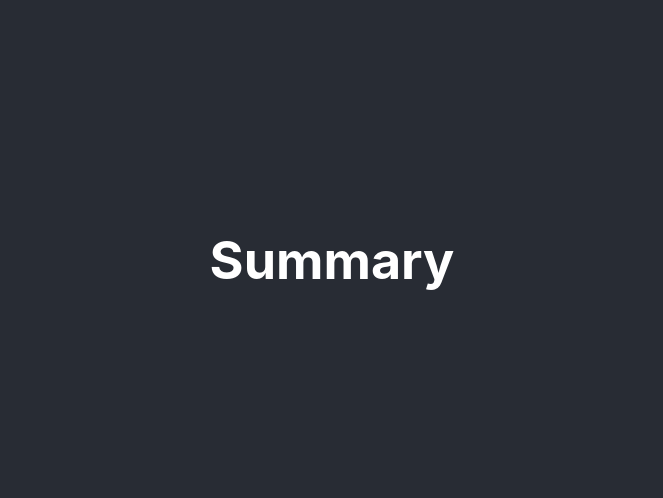
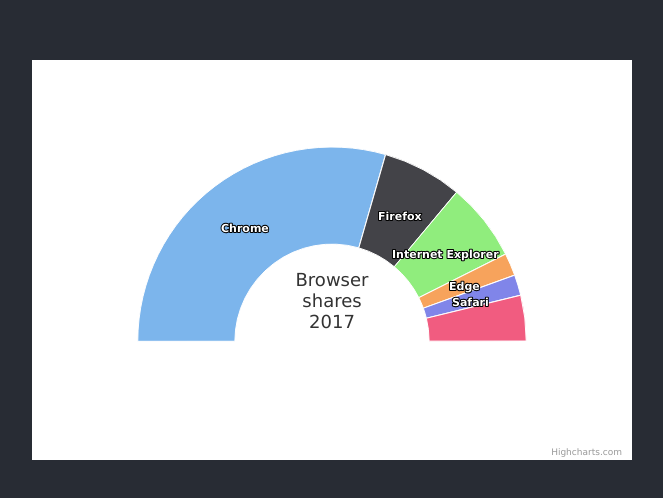
Before and after one commit to roninbar/roninbar.github.io, a React (Create React App) app: page /countries/summary in a window 1280 px wide. Shown: the part 140-638 px from the top of the page, without its empty margins (308-971 px from the left). Built offline with nearby package versions, Linux system fonts and the light colour scheme.

Commit message:
Replace <Summary> with a Highcharts demo graph.

```diff
--- a/src/components/Summary.js
+++ b/src/components/Summary.js
@@ -1,5 +1,75 @@
-import React from 'react';
+import Highcharts from 'highcharts';
+import HighchartsReact from 'highcharts-react-official';
+import React, { Component } from 'react';
 
-export default function Summary() {
-    return <h1>Summary</h1>;
+export default class Summary extends Component {
+
+    constructor(props) {
+        super(props);
+
+        this.state = {
+            chartOptions: {
+                chart: {
+                    plotBackgroundColor: null,
+                    plotBorderWidth: 0,
+                    plotShadow: false
+                },
+                title: {
+                    text: 'Browser<br>shares<br>2017',
+                    align: 'center',
+                    verticalAlign: 'middle',
+                    y: 60
+                },
+                tooltip: {
+                    pointFormat: '{series.name}: <b>{point.percentage:.1f}%</b>'
+                },
+                accessibility: {
+                    point: {
+                        valueSuffix: '%'
+                    }
+                },
+                plotOptions: {
+                    pie: {
+                        dataLabels: {
+                            enabled: true,
+                            distance: -50,
+                            style: {
+                                fontWeight: 'bold',
+                                color: 'white'
+                            }
+                        },
+                        startAngle: -90,
+                        endAngle: 90,
+                        center: ['50%', '75%'],
+                        size: '110%'
+                    }
+                },
+                series: [{
+                    type: 'pie',
+                    name: 'Browser share',
+                    innerSize: '50%',
+                    data: [
+                        ['Chrome', 58.9],
+                        ['Firefox', 13.29],
+                        ['Internet Explorer', 13],
+                        ['Edge', 3.78],
+                        ['Safari', 3.42],
+                        {
+                            name: 'Other',
+                            y: 7.61,
+                            dataLabels: {
+                                enabled: false
+                            }
+                        }
+                    ]
+                }]
+            }
+        };
+    }
+
+    render() {
+        const { chartOptions } = this.state;
+        return <HighchartsReact highcharts={Highcharts} options={chartOptions} />;
+    }
+
 }
```
